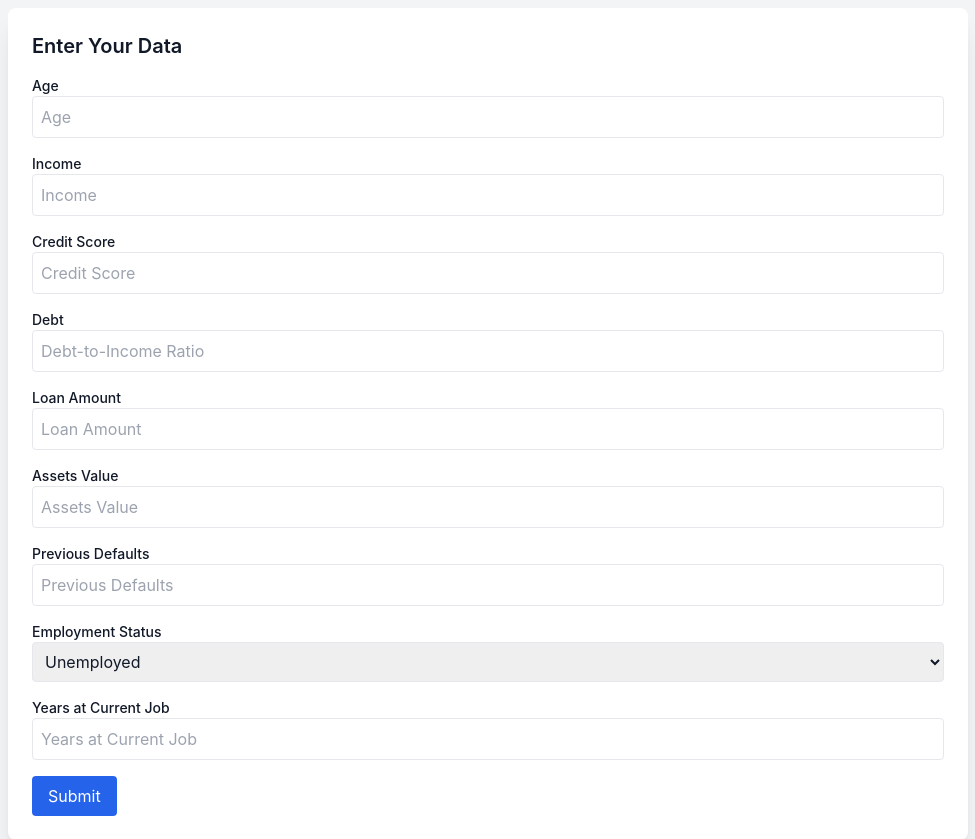
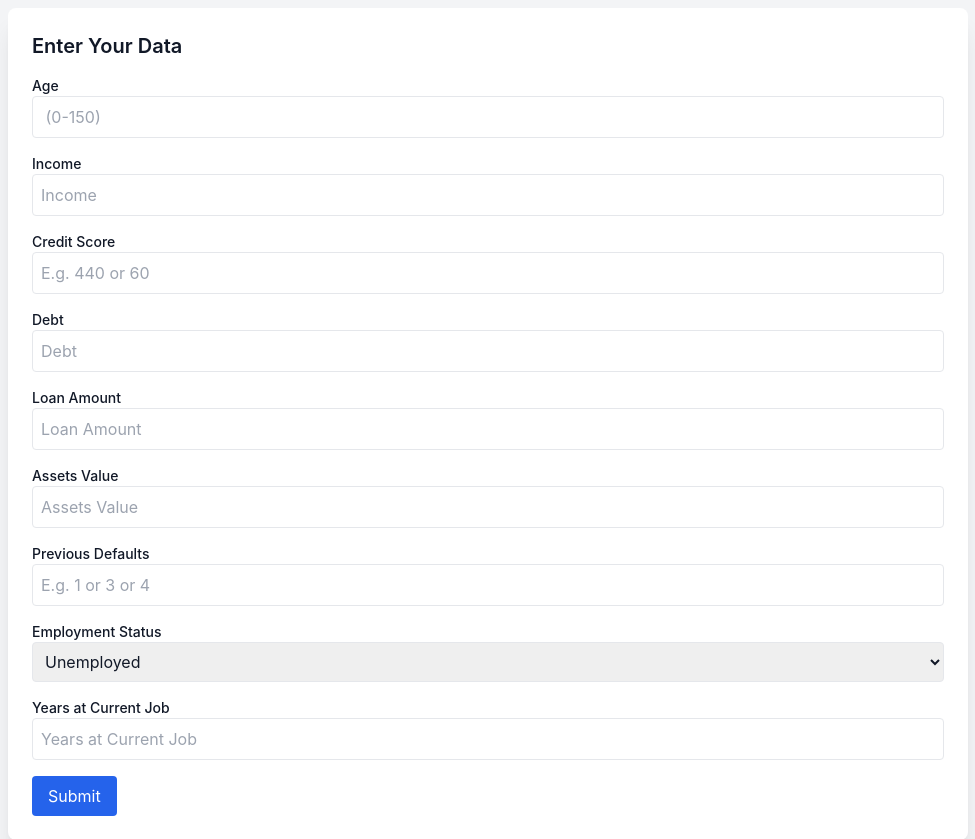
Before and after one commit to MissDinosaur/Loan_Approval_Prediction_Flask_ML_project, a Flask app: page /input in a window 1280 px wide. Shown: the part 340-1179 px from the top of the page, without its empty margins (152-1127 px from the left). Run offline with Flask 3, Linux system fonts and the light colour scheme; some libraries are stand-ins or nearby versions.

Commit message:
HTML Modification

```diff
--- a/app/templates/input.html
+++ b/app/templates/input.html
@@ -62,8 +62,8 @@
 
                 <div class="input-container">
                     <label for="age" class="block text-sm font-medium">Age</label>
-                    <div class="info-box">Age (0-150)</div>
-                    <input type="number" id="age" placeholder="Age" class="block p-2 border rounded" min="0" max="150" required>
+                    <div class="info-box">Your Age</div>
+                    <input type="number" id="age" placeholder=" (0-150)" class="block p-2 border rounded" min="0" max="150" required>
                 </div>
 
                 <div class="input-container">
@@ -74,14 +74,14 @@
 
                 <div class="input-container">
                     <label for="credit-score" class="block text-sm font-medium">Credit Score</label>
-                    <div class="info-box">Numeric value of your credit score, eg. 440 or 600</div>
-                    <input type="number" id="credit-score" placeholder="Credit Score" class="block p-2 border rounded" min="0" required>
+                    <div class="info-box">Numeric value of your credit score</div>
+                    <input type="number" id="credit-score" placeholder="E.g. 440 or 60" class="block p-2 border rounded" min="0" required>
                 </div>
 
                 <div class="input-container">
                     <label for="dti" class="block text-sm font-medium">Debt</label>
                     <div class="info-box">Annual debt in USD</div>
-                    <input type="number" id="dti" placeholder="Debt-to-Income Ratio" class="block p-2 border rounded" min="0.0" step="0.01" required>
+                    <input type="number" id="dti" placeholder="Debt" class="block p-2 border rounded" min="0.0" step="0.01" required>
                 </div>
 
                 <div class="input-container">
@@ -98,8 +98,8 @@
 
                 <div class="input-container">
                     <label for="previous-defaults" class="block text-sm font-medium">Previous Defaults</label>
-                    <div class="info-box">Number of previous loan defaults you have, eg. 1 or 3 or 4</div>
-                    <input type="number" id="previous-defaults" placeholder="Previous Defaults" class="block p-2 border rounded" min="0" max="4" required>
+                    <div class="info-box">Number of previous loan defaults you have</div>
+                    <input type="number" id="previous-defaults" placeholder="E.g. 1 or 3 or 4" class="block p-2 border rounded" min="0" max="4" required>
                 </div>
 
                 <div class="input-container">
```
Also changed, not shown: app/templates/index.html (+6 -2 lines).
